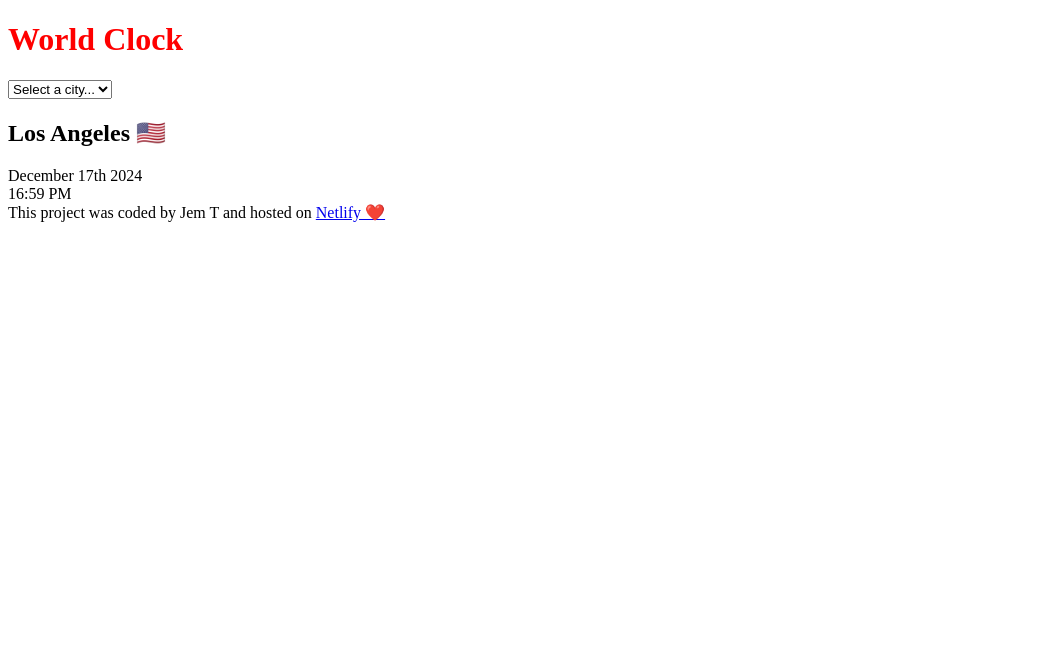
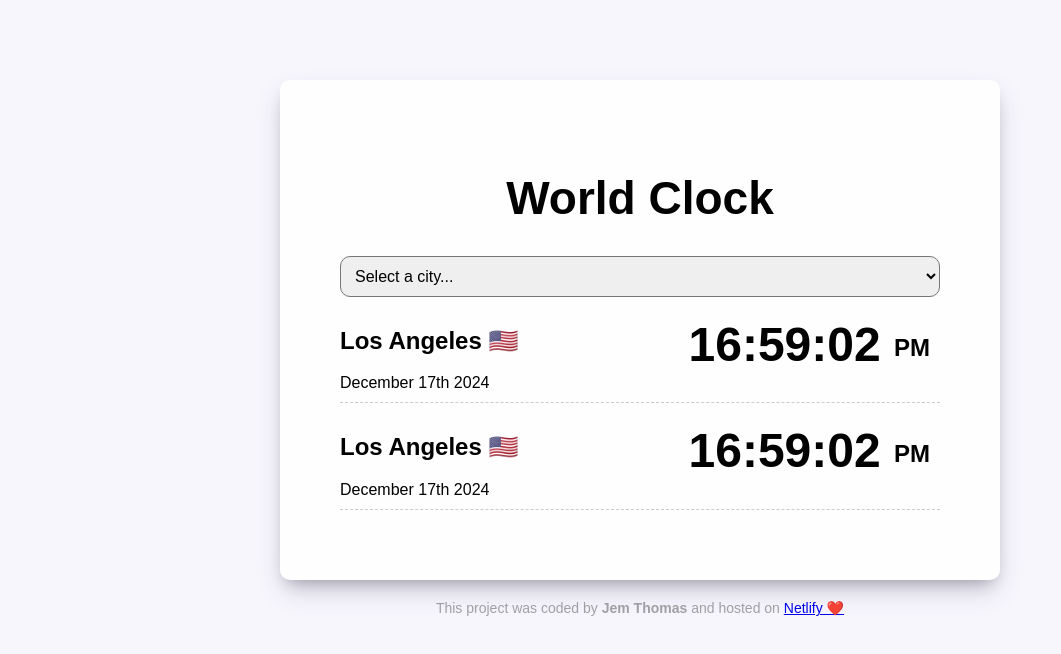
Before and after one commit to JemLBT/world-clock-project, a plain HTML site: page index.html in a window 1280 px wide. Shown: the whole page, without its empty margins (0-1061 px from the left). Drawn offline with Linux system fonts and the light colour scheme; a script that the page names is missing.

Commit message:
Added CSS

```diff
--- a/index.html
+++ b/index.html
@@ -7,7 +7,7 @@
     <title>World Clock - Jem T</title>
   </head>
   <body>
-    <div class="container"></div>
+    <div class="container">
       <h1>World Clock</h1>
       <select>
         <option value="">Select a city...</option>
@@ -17,13 +17,23 @@
       </select>
 
       <div class="city">
+        <div>
           <h2>Los Angeles 🇺🇸</h2>
           <div class="date">December 17th 2024</div>
-      <div class="time">16:59 PM</div>
+        </div>
+        <div class="time">16:59:02 <small>PM</small></div>
+      </div>
+      <div class="city">
+        <div>
+          <h2>Los Angeles 🇺🇸</h2>
+          <div class="date">December 17th 2024</div>
+        </div>
+        <div class="time">16:59:02 <small>PM</small></div>
+      </div>
     </div>
   </body>
-  <footer>
-    This project was coded by Jem T and hosted on
+  <footer class="footer">
+    This project was coded by <strong>Jem Thomas</strong> and hosted on
     <a href="https://github.com/JemLBT/world-clock-project" target="_blank"
       >Netlify ❤️</a
     >
--- a/js.js
+++ /dev/null
@@ -1 +0,0 @@
-alert("hello");
--- a/style.css
+++ b/style.css
@@ -1,3 +1,61 @@
+.container {
+  max-width: 600px;
+  margin: 0 auto;
+  text-align: center;
+  padding: 60px;
+  background-color: #fffeff;
+  box-shadow: rgba(50, 50, 93, 0.25) 0px 13px 27px -5px,
+    rgba(0, 0, 0, 0.3) 0px 8px 16px -8px;
+  border-radius: 10px;
+  margin-top: 80px;
+}
+body {
+  background-color: #f7f6fd;
+}
+
+select {
+  display: block;
+  width: 100%;
+  font-size: 16px;
+  border-radius: 10px;
+  padding: 10px;
+}
+
 h1 {
-  color: red;
+  font-size: 46px;
+  font-family: sans-serif;
 }
+
+.city {
+  display: flex;
+  justify-content: space-between;
+  font-family: sans-serif;
+  border-bottom: 1px dashed rgba(0, 0, 0, 0.2);
+  margin: 10px 0;
+}
+
+.time {
+  font-size: 48px;
+  font-weight: 800;
+  padding: 10px;
+}
+
+.time small {
+  font-size: 24px;
+  vertical-align: middle;
+  line-height: 36px;
+}
+
+.date {
+  opacity: 0.5px;
+  display: flex;
+  margin-bottom: 10px;
+}
+.footer {
+  text-align: center;
+  font-size: 14px;
+  font-weight: 200px;
+  padding: 20px;
+  font-family: Arial, Helvetica, sans-serif;
+  color: rgba(36, 35, 35, 0.4);
+}
```
Lines whose indentation alone changed are shown as unchanged.
